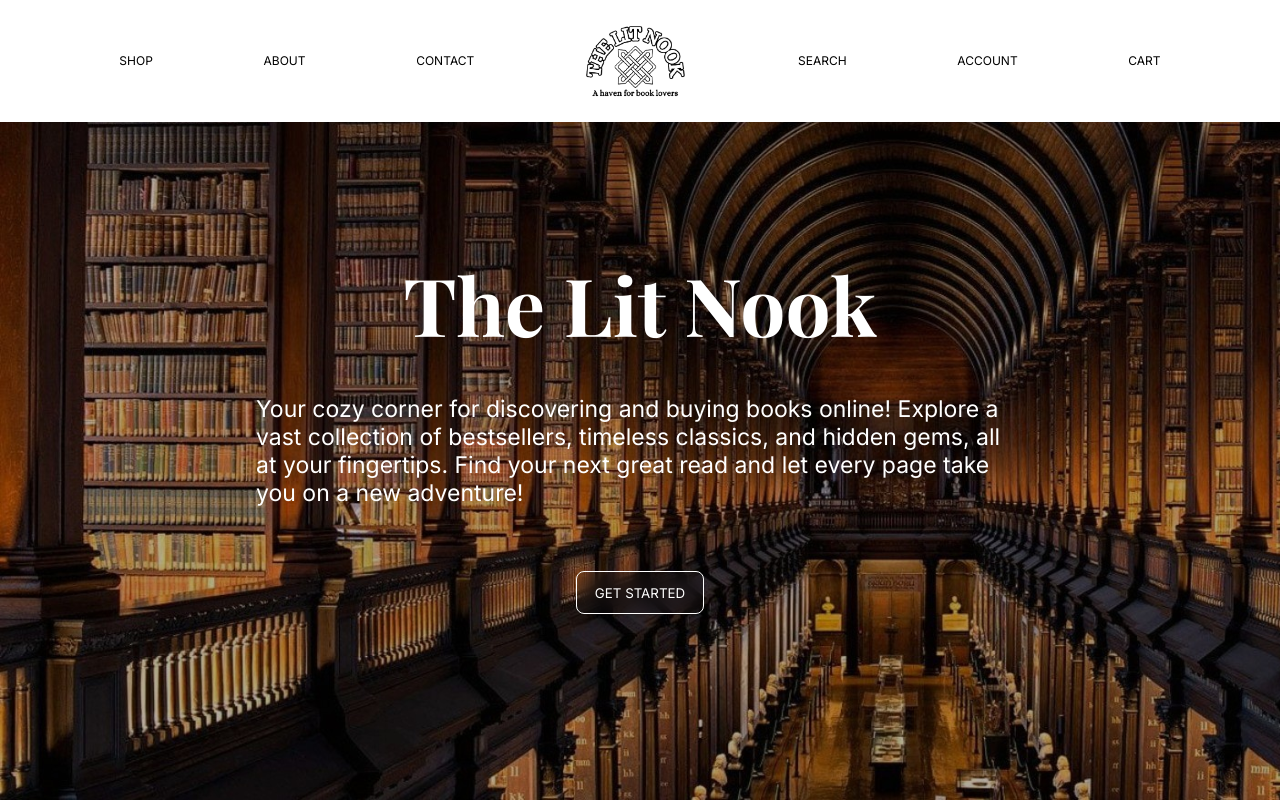
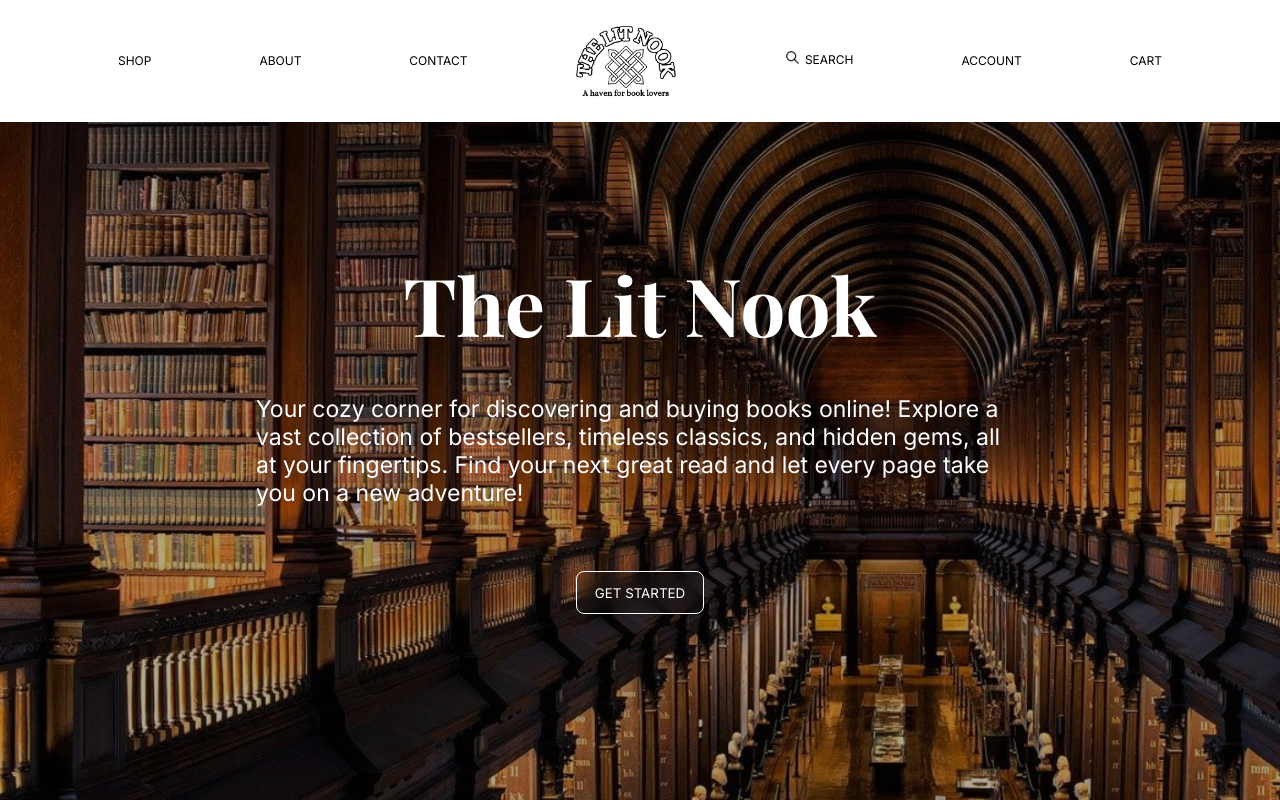
Before and after one commit to arya23923/book-shopping, a React (Create React App) app: page / in a window 1280 px wide. Built offline with nearby package versions, Linux system fonts and the light colour scheme; a web font is replaced by a local one.

Commit message:
navigation bar desktop layout done

```diff
--- a/src/components/Navigation.css
+++ b/src/components/Navigation.css
@@ -19,8 +19,17 @@ nav {
 nav img{
     width: 8vw;
     height: auto;
-    /* padding-top: 2%; */
     margin-top: 2vh;
+}
+
+nav span img{
+    width: 1vw;
+    height: auto;
+    margin-right: 0.5vw;
+}
+
+nav span{
+    margin-top: -2.5vh;
 }
 
 nav:hover{
--- a/src/components/Navigation.jsx
+++ b/src/components/Navigation.jsx
@@ -3,18 +3,27 @@ import { Link } from "react-router-dom";
 import Logo from './images/the lit nook logo.png'
 import './Navigation.css'
 import inverted from './images/lit nook logo inverted.png'
+import search_icon from './images/search.png'
+import search_invert from './images/search-inverted.png'
 
 const Navigation = () => {
     const [logo, setLogo] = useState(inverted)
+    const [search, setSearch] = useState(search_invert)
     return(
         <nav
-            onMouseEnter={() => (setLogo(Logo))}
-            onMouseLeave={() => (setLogo(inverted))}>
+            // onMouseEnter={() => (setLogo(Logo))}
+            // onMouseLeave={() => (setLogo(inverted))}
+            onMouseEnter={() => {setLogo(Logo); setSearch(search_icon)}}
+            onMouseLeave={() => {setLogo(inverted); setSearch(search_invert)}}
+        >
             <a>SHOP</a>
             <a>ABOUT</a>
             <a>CONTACT</a>
             <a><img src={logo} /></a>
-            <a>SEARCH</a>
+            <span>
+                <img src={search} />
+                <a>SEARCH</a>
+            </span>
             <a>ACCOUNT</a>
             <a>CART</a>
         </nav>
```
